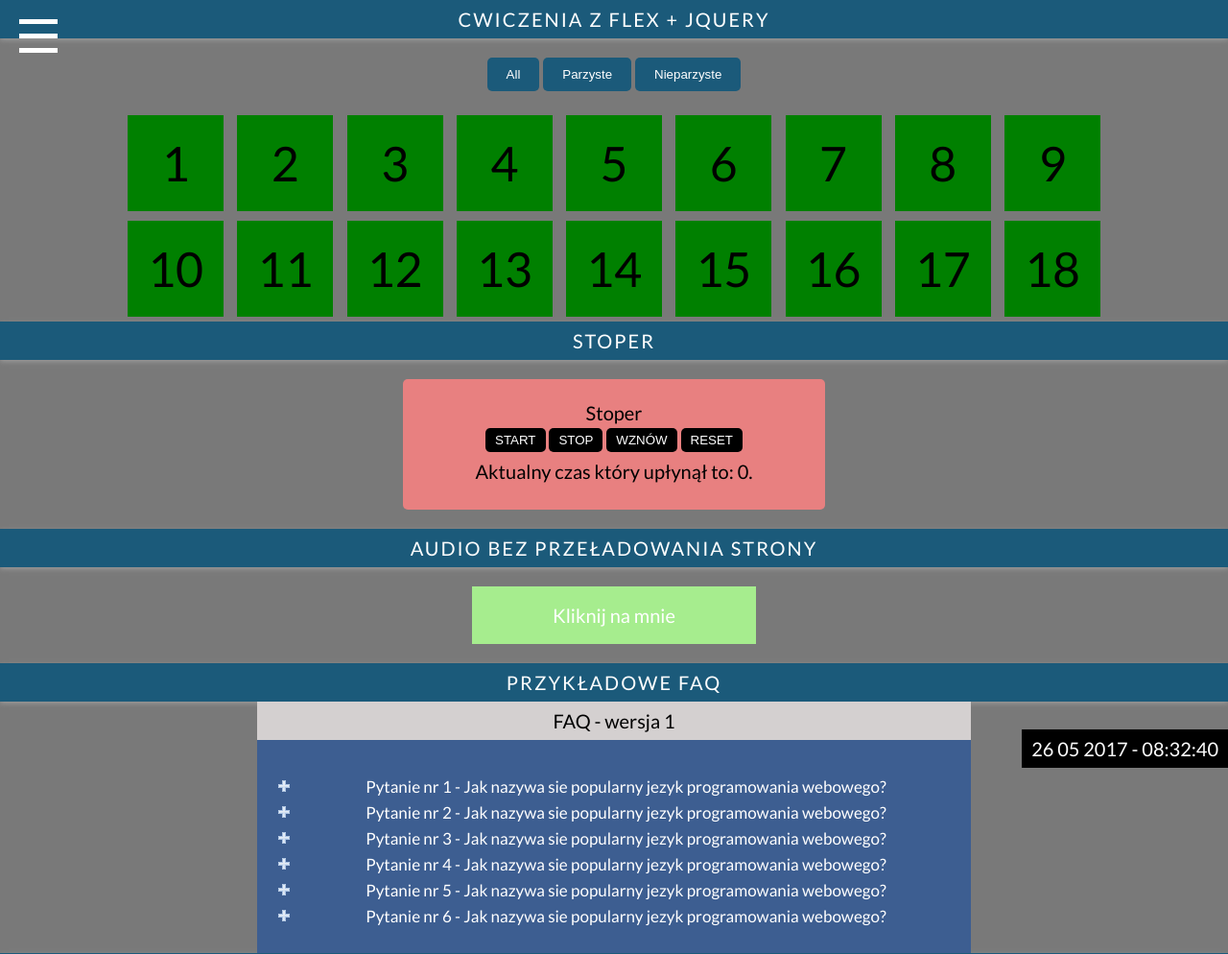
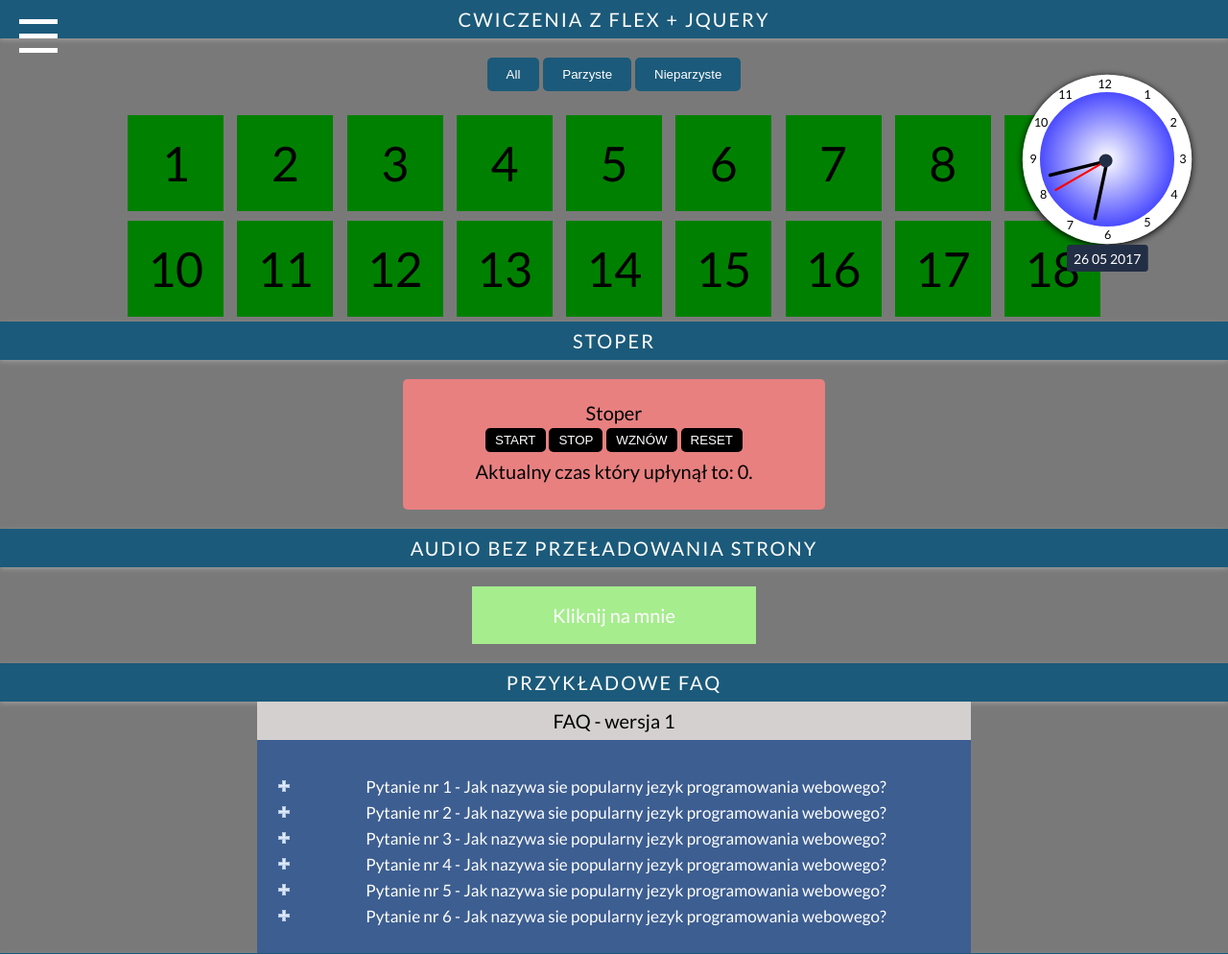
Before and after one commit to chesterxp/Nauka-JS, a PHP site: page /SzkolenieJS.html in a window 1280 px wide. Shown: the top 994 px of the page at 96% size. Run offline with PHP 8.4, Linux system fonts and the light colour scheme; some libraries are stand-ins or nearby versions.

Commit message:
lepsza wersja zegarka z godzinami

```diff
--- a/SzkolenieJS.html
+++ b/SzkolenieJS.html
@@ -9,7 +9,6 @@
   <link rel="stylesheet" href="css/SzkolenieJS.css">
 </head>
 <body>
-
 
 <!------------------------------------hamburgerButton--------------------------------->
 <section id="hamburgerButton">
@@ -110,10 +109,12 @@
   <a href="https://www.kasandbox.org/programming-sounds/rpg/giant-no.mp3" id="mp3">Kliknij na mnie</a>
 </section>
 <!------------------------------------zegar--------------------------------->
+<!--
 <section id="zegar">
-<!--  <h1 class="title">Zegar</h1>-->
+  <h1 class="title">Zegar</h1>
   <div id="timer">powinna być godzina </div>
 </section>
+-->
 <!------------------------------------faq--------------------------------->
 <section id="faq">
   <h1 class="title">Przykładowe FAQ</h1>
@@ -310,6 +311,7 @@
   </div>
 </section>
 <!------------------------------------analogClock--------------------------------->
+<!--
 <section id="analogClock">
 
   <h1 class="title">Zegar analogowy</h1>
@@ -325,6 +327,7 @@
   </div>
 
 </section>
+-->
 <!------------------------------------tooltip--------------------------------->
 <section id="tooltip">
   <h1 class="title">Tooltip tylko w CSS</h1>
@@ -439,17 +442,6 @@
   </div>
 </section>
 
-<!--
-<section id="notes">
-  <div id="notesBox">
-    <div class="sticker">
-      <div class="bar"></div>
-      <textarea></textarea>
-    </div>
-  </div>
-</section>
--->
-
 <section id="powerOfPasword">
  <h1 class="title">Miernik hasła do logowania</h1>
   <div class="passwordWrapper">
@@ -485,11 +477,39 @@
   </div>
 </section>
 
-
-
 <section id="marginBottom">
 
 </section>
+
+
+<section id="nextClock">
+  <div class="clock2">
+    <div class="clock-face">
+      <div class="hand2 hour-hand"></div>
+      <div class="hand2 min-hand"></div>
+      <div class="hand2 second-hand"></div>
+      <div class="sign"></div>
+    </div>
+    <div class="hours">
+
+      <div class="hourBox number1">1</div>
+      <div class="hourBox number2">2</div>
+      <div class="hourBox number3">3</div>
+      <div class="hourBox number4">4</div>
+      <div class="hourBox number5">5</div>
+      <div class="hourBox number6">6</div>
+      <div class="hourBox number7">7</div>
+      <div class="hourBox number8">8</div>
+      <div class="hourBox number9">9</div>
+      <div class="hourBox number10">10</div>
+      <div class="hourBox number11">11</div>
+      <div class="hourBox number12">12</div>
+    </div>
+
+    <div id="timer">powinna być godzina </div>
+  </div>
+</section>
+
 <script
   src="https://code.jquery.com/jquery-2.2.4.min.js"
   integrity="sha256-BbhdlvQf/xTY9gja0Dq3HiwQF8LaCRTXxZKRutelT44="
--- a/css/SzkolenieJS.css
+++ b/css/SzkolenieJS.css
@@ -305,17 +305,6 @@ body {
 #audio a:hover {
   background: white;
   color: #a6ed8e;
-}
-#zegar #timer {
-  width: auto;
-  padding: 10px;
-  background: black;
-  color: white;
-  position: fixed;
-  bottom: 0px;
-  right: 0px;
-  border: none;
-  z-index: 100;
 }
 #faq {
   display: flex;
@@ -1284,3 +1273,129 @@ body {
   border-color: #ffc600;
   box-shadow: 0 0 10px #ffc600;
 }
+#nextClock {
+  display: flex;
+  justify-content: center;
+  align-items: center;
+  position: fixed;
+  top: 0;
+  right: 0;
+  transform: scale(0.7);
+}
+#nextClock .clock2 {
+  width: 200px;
+  height: 200px;
+  border: 26px solid white;
+  margin: 40px auto;
+  border-radius: 50%;
+  box-shadow: 0 2px 10px black;
+  background: radial-gradient(white, blue);
+  position: relative;
+}
+#nextClock .clock2 .clock-face {
+  position: relative;
+  width: 100%;
+  height: 100%;
+}
+#nextClock .clock2 .clock-face .hand2 {
+  background: black;
+  width: 45%;
+  height: 5px;
+  border-radius: 3px;
+  position: absolute;
+  top: 50%;
+  left: 5%;
+  transform: rotate(90deg);
+  transform-origin: 100%;
+}
+#nextClock .clock2 .clock-face .second-hand {
+  background: red;
+  height: 3px;
+}
+#nextClock .clock2 .clock-face .sign {
+  border: 10px solid #222e45;
+  border-radius: 50%;
+  width: 5px;
+  height: 5px;
+  position: absolute;
+  top: 46%;
+  left: 44%;
+  transform-origin: 100%;
+  box-sizing: border-box;
+}
+#nextClock .hours {
+  font-size: 0.9em;
+}
+#nextClock .hours .number1 {
+  position: absolute;
+  top: -6px;
+  right: 35px;
+}
+#nextClock .hours .number2 {
+  position: absolute;
+  top: 35px;
+  right: -4px;
+}
+#nextClock .hours .number3 {
+  position: absolute;
+  top: 90px;
+  right: -18px;
+}
+#nextClock .hours .number4 {
+  position: absolute;
+  top: 143px;
+  right: -5px;
+}
+#nextClock .hours .number5 {
+  position: absolute;
+  top: 184px;
+  right: 35px;
+}
+#nextClock .hours .number6 {
+  position: absolute;
+  top: 202px;
+  right: 94px;
+}
+#nextClock .hours .number7 {
+  position: absolute;
+  top: 188px;
+  right: 150px;
+}
+#nextClock .hours .number8 {
+  position: absolute;
+  top: 143px;
+  right: 192x;
+}
+#nextClock .hours .number9 {
+  position: absolute;
+  top: 90px;
+  right: 205px;
+}
+#nextClock .hours .number10 {
+  position: absolute;
+  top: 35px;
+  right: 188px;
+}
+#nextClock .hours .number11 {
+  position: absolute;
+  top: -6px;
+  right: 152px;
+}
+#nextClock .hours .number12 {
+  position: absolute;
+  top: -22px;
+  left: 43%;
+}
+#timer {
+  width: auto;
+  padding: 10px;
+  background: #222e45;
+  color: white;
+  border: none;
+  z-index: 100;
+  position: absolute;
+  bottom: -67px;
+  left: 20%;
+  text-align: center;
+  border-radius: 5px;
+}
--- a/css/SzkolenieJS.less
+++ b/css/SzkolenieJS.less
@@ -259,19 +259,9 @@ body{
   }
 }
 //----------------clock------------------//
-#zegar{
-  #timer{
-    width: auto;
-    padding: 10px;
-    background: black;
-    color: white;
-    position: fixed;
-    bottom: 0px;
-    right: 0px;
-    border: none;
-    z-index: 100;
-  }
-}
+
+
+
 //----------------faq-----------------//
 #faq {
   display: flex;
@@ -1384,7 +1374,6 @@ body{
   display: flex;
   justify-content: center;
   align-items: center;
-
   .key{
     display: flex;
     flex-direction: column;
@@ -1412,3 +1401,150 @@ body{
     box-shadow: 0 0 10px #ffc600;
   }
 }
+
+///------nextClock--------
+
+
+#nextClock{
+  display: flex;
+  justify-content: center;
+  align-items: center;
+  position: fixed;
+  top: 0;
+  right: 0;
+  transform: scale(0.7);
+
+  .clock2{
+    width: 200px;
+    height: 200px;
+    border: 26px solid white;
+    margin: 40px auto;
+    border-radius: 50%;
+    box-shadow: 0 2px 10px black;
+    background: radial-gradient(white, blue);
+    position: relative;
+    .clock-face{
+      position: relative;
+      width: 100%;
+      height: 100%;
+//      transform: translateY(-3px);
+
+      .hand2{
+        background: black;
+        width: 45%;
+        height: 5px;
+        border-radius: 3px;
+        position: absolute;
+        top: 50%;
+        left: 5%;
+        transform: rotate(90deg);
+        transform-origin: 100%;
+
+      }
+      .second-hand{
+        background: red;
+        height: 3px;
+      }
+      .sign{
+        border: 10px solid #222e45;
+        border-radius: 50%;
+        width: 5px;
+        height: 5px;
+        position: absolute;
+        top: 46%;
+        left: 44%;
+        transform-origin: 100%;
+        box-sizing: border-box;
+      }
+    }
+  }
+  .hours{
+    font-size: 0.9em;
+
+    .number1{
+      position: absolute;
+      top: -6px;
+      right: 35px;
+
+    }
+    .number2{
+      position: absolute;
+      top: 35px;
+      right: -4px;
+
+    }
+    .number3{
+      position: absolute;
+      top: 90px;
+      right: -18px;
+
+    }
+    .number4{
+      position: absolute;
+      top: 143px;
+      right: -5px;
+
+    }
+    .number5{
+      position: absolute;
+      top: 184px;
+      right: 35px;
+
+    }
+    .number6{
+      position: absolute;
+      top: 202px;
+      right: 94px;
+
+    }
+    .number7{
+      position: absolute;
+      top: 188px;
+      right: 150px;
+
+    }
+    .number8{
+      position: absolute;
+      top: 143px;
+      right: 192x;
+
+    }
+    .number9{
+      position: absolute;
+      top: 90px;
+      right: 205px;
+
+    }
+    .number10{
+      position: absolute;
+      top: 35px;
+      right: 188px;
+
+    }
+    .number11{
+      position: absolute;
+      top: -6px;
+      right: 152px;
+
+    }
+    .number12{
+      position: absolute;
+      top: -22px;
+      left: 43%;
+    }
+  }
+}
+
+  #timer{
+    width: auto;
+    padding: 10px;
+    background: #222e45;
+    color: white;
+    border: none;
+    z-index: 100;
+    position: absolute;
+    bottom: -67px;
+    left: 20%;
+    text-align: center;
+    border-radius: 5px;
+  }
--- a/js/SzkolenieJS.js
+++ b/js/SzkolenieJS.js
@@ -112,9 +112,10 @@ function odliczanie() {
 	if (minuta < 10) minuta = "0" + minuta;
 	var sekunda = dzisiaj.getSeconds();
 	if (sekunda < 10) sekunda = "0" + sekunda;
-    var timer = dzien + " " + miesiac + " " + rok + "  - " + godzina + ":" + minuta + ":" + sekunda;
+//    var timer = dzien + " " + miesiac + " " + rok + "  - " + godzina + ":" + minuta + ":" + sekunda;
+      var timer = dzien + " " + miesiac + " " + rok;
 	document.getElementById('timer').innerHTML = timer;
-	document.getElementById('timer2').innerHTML = godzina + ":" + minuta + ":" + sekunda;
+//	document.getElementById('timer2').innerHTML = godzina + ":" + minuta + ":" + sekunda;
 
 	setTimeout("odliczanie()", 1000);
 }
@@ -315,22 +316,22 @@ document.addEventListener('keyup',function(e){
 //-------------analogClock------------------
 
 
-var secondsHand = document.querySelector('.seconds');
-var minutesHand = document.querySelector('.minutes');
-var hoursHand = document.querySelector('.hours');
-now = new Date();
-
-var setupClock = function(){
-  var secs = now.getSeconds();
-  var mins = now.getMinutes()*60;
-  var hours = now.getHours()*3600;
-
-  secondsHand.style.animationDelay = '-' + secs + "s" ;
-  minutesHand.style.animationDelay = '-' + mins + 's';
-  hoursHand.style.animationDelay = '-' + hours + 's';
-}
-
-setupClock();
+//var secondsHand = document.querySelector('.seconds');
+//var minutesHand = document.querySelector('.minutes');
+//var hoursHand = document.querySelector('.hours');
+//now = new Date();
+//
+//var setupClock = function(){
+//  var secs = now.getSeconds();
+//  var mins = now.getMinutes()*60;
+//  var hours = now.getHours()*3600;
+//
+//  secondsHand.style.animationDelay = '-' + secs + "s" ;
+//  minutesHand.style.animationDelay = '-' + mins + 's';
+//  hoursHand.style.animationDelay = '-' + hours + 's';
+//}
+//
+//setupClock();
 
 
 //-----------------console--------------------------
@@ -570,3 +571,29 @@ var onType = function(){
 
 
 helpInput.addEventListener('keyup',onType)
+
+
+//-----------------------nextClock -----------------------
+var secondHand = document.querySelector('.second-hand');
+var minHand = document.querySelector('.min-hand');
+var hourHand = document.querySelector('.hour-hand');
+
+function setDate(){
+  var now = new Date();
+  var second = now.getSeconds();
+  var secondsDegrees = second*6+90;
+  secondHand.style.transform = 'rotate('+secondsDegrees+'deg)';
+
+  var min = now.getMinutes();
+
+  var minDegrees  = min*6+90;
+  minHand.style.transform = 'rotate('+minDegrees+'deg)';
+
+  var hour = now.getHours();
+  var hourDegrees  = (min*0.5)+hour*30+90;
+  hourHand.style.transform = 'rotate('+hourDegrees+'deg)';
+
+  console.log(hourDegrees);
+}
+
+setInterval(setDate,1000);
```
